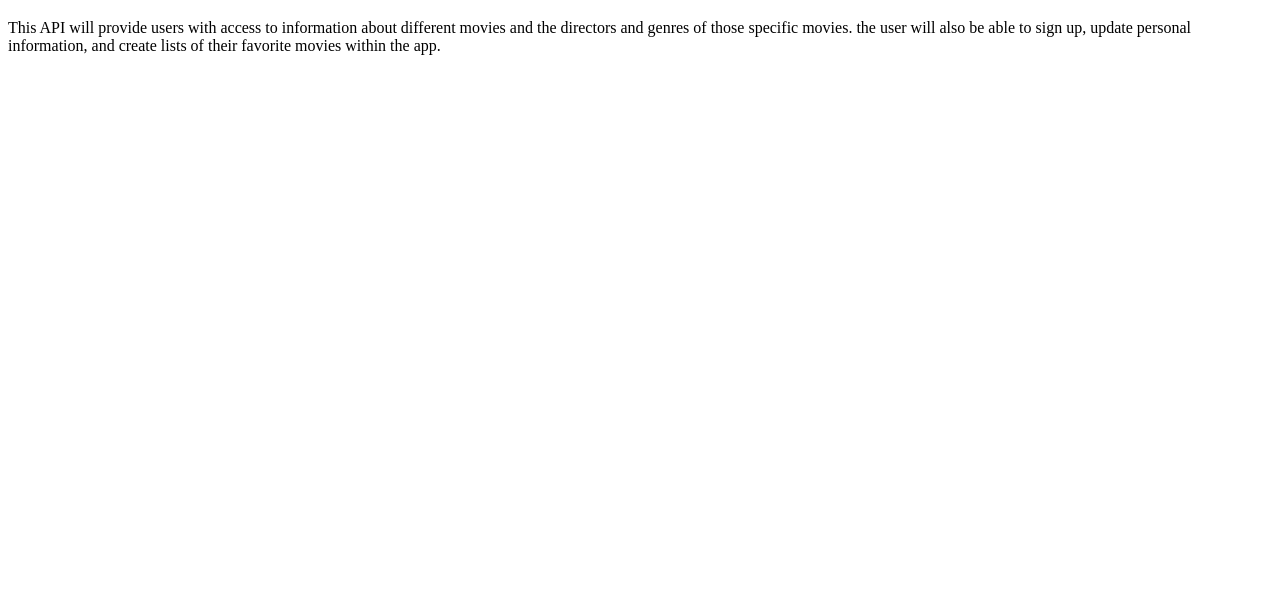
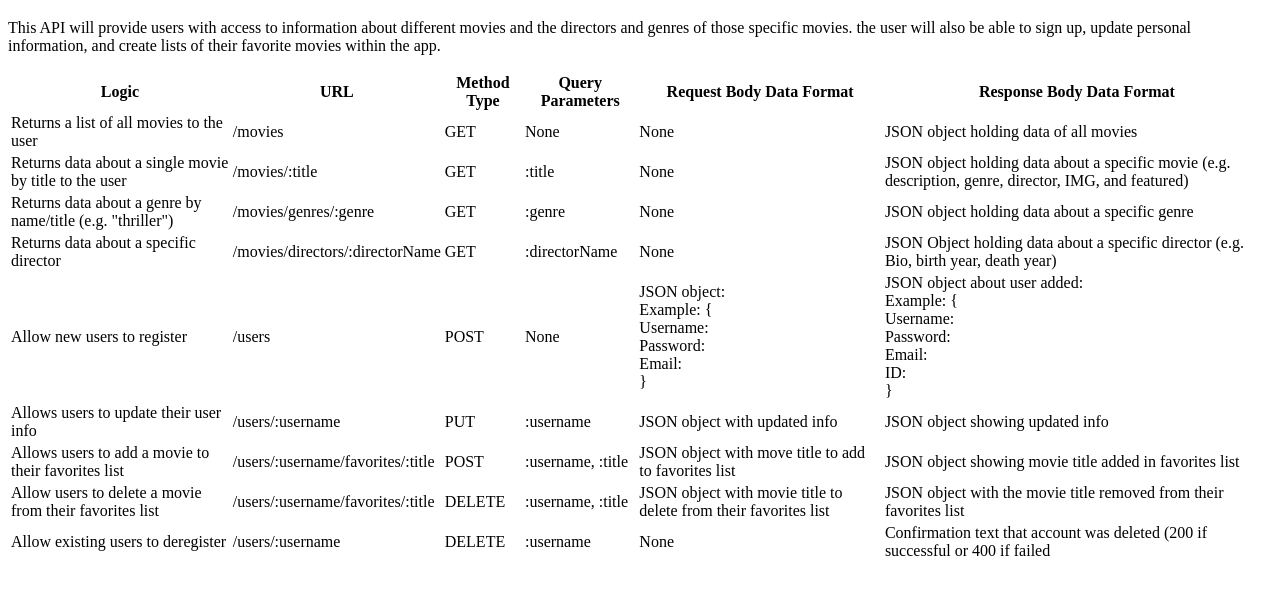
Before and after one commit to kevintiamzon/movie_api, a website: page public/documentation.html in a window 1280 px wide. Shown: the part 61-656 px from the top of the page. Drawn offline with Linux system fonts and the light colour scheme.

Commit message:
Update documentation.html

```diff
--- a/public/documentation.html
+++ b/public/documentation.html
@@ -7,6 +7,111 @@
     </head>
     <body>
         <h1>My Movie API</h1>
-        <p>This API will provide users with access to information about different movies and the directors and genres of those specific movies. the user will also be able to sign up, update personal information, and create lists of their favorite movies within the app.</p>
+        <p>
+        This API will provide users with access to information about different movies and the directors and genres of those specific movies. the user will also be able to sign up, update personal information, and create lists of their favorite movies within the app.
+        </p>
+
+        <table>
+            <tr>
+                <th>Logic</th>
+                <th>URL</th>
+                <th>Method Type</th>
+                <th>Query Parameters</th>
+                <th>Request Body Data Format</th>
+                <th>Response Body Data Format</th>
+            </tr>
+            <tr>
+                <td>Returns a list of all movies to the user</td>
+                <td>/movies</td>
+                <td>GET</td>
+                <td>None</td>
+                <td>None</td>
+                <td>JSON object holding data of all movies</td>
+            </tr>
+            <tr>
+                <td>Returns data about a single movie by title to the user</td>
+                <td>/movies/:title</td>
+                <td>GET</td>
+                <td>:title</td>
+                <td>None</td>
+                <td>
+                    JSON object holding data about a specific movie (e.g. description, genre, director, IMG, and featured)
+                </td>
+            </tr>
+            <tr>
+                <td>Returns data about a genre by name/title (e.g. "thriller")</td>
+                <td>/movies/genres/:genre</td>
+                <td>GET</td>
+                <td>:genre</td>
+                <td>None</td>
+                <td>JSON object holding data about a specific genre</td>
+            </tr>
+            <tr>
+                <td>Returns data about a specific director</td>
+                <td>/movies/directors/:directorName</td>
+                <td>GET</td>
+                <td>:directorName</td>
+                <td>None</td>
+                <td>
+                    JSON Object holding data about a specific director (e.g. Bio, birth year, death year)
+                </td>
+            </tr>
+            <tr>
+                <td>Allow new users to register</td>
+                <td>/users</td>
+                <td>POST</td>
+                <td>None</td>
+                <td>
+                    JSON object: <br>
+                   Example: { <br>
+                       Username: <br>
+                       Password: <br>
+                       Email: <br>
+                   }
+                </td>
+                <td>
+                    JSON object about user added: <br>
+                    Example: { <br>
+                        Username: <br>
+                        Password: <br>
+                        Email: <br>
+                        ID: <br>
+                    }
+                </td>
+            </tr>
+            <tr>
+                <td>Allows users to update their user info</td>
+                <td>/users/:username</td>
+                <td>PUT</td>
+                <td>:username</td>
+                <td>JSON object with updated info</td>
+                <td>JSON object showing updated info</td>
+            </tr>
+            <tr>
+                <td>Allows users to add a movie to their favorites list</td>
+                <td>/users/:username/favorites/:title</td>
+                <td>POST</td>
+                <td>:username, :title</td>
+                <td>JSON object with move title to add to favorites list</td>
+                <td>JSON object showing movie title added in favorites list</td>
+            </tr>
+            <tr>
+                <td>Allow users to delete a movie from their favorites list</td>
+                <td>/users/:username/favorites/:title</td>
+                <td>DELETE</td>
+                <td>:username, :title</td>
+                <td>JSON object with movie title to delete from their favorites list</td>
+                <td>JSON object with the movie title removed from their favorites list</td>
+            </tr>
+            <tr>
+                <td>Allow existing users to deregister</td>
+                <td>/users/:username</td>
+                <td>DELETE</td>
+                <td>:username</td>
+                <td>None</td>
+                <td>Confirmation text that account was deleted (200 if successful or 400 if failed</td>
+            </tr>
+        </table>
+
     </body>
 </html>
```
